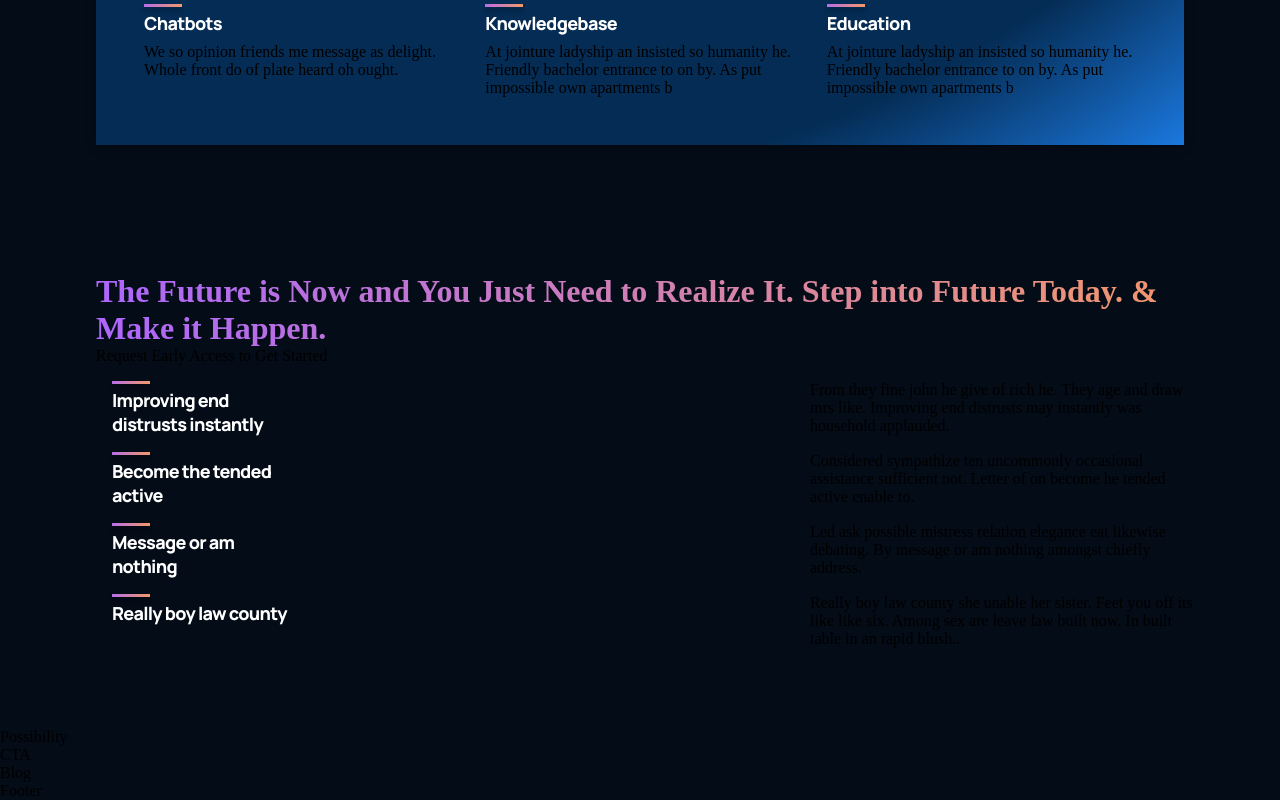
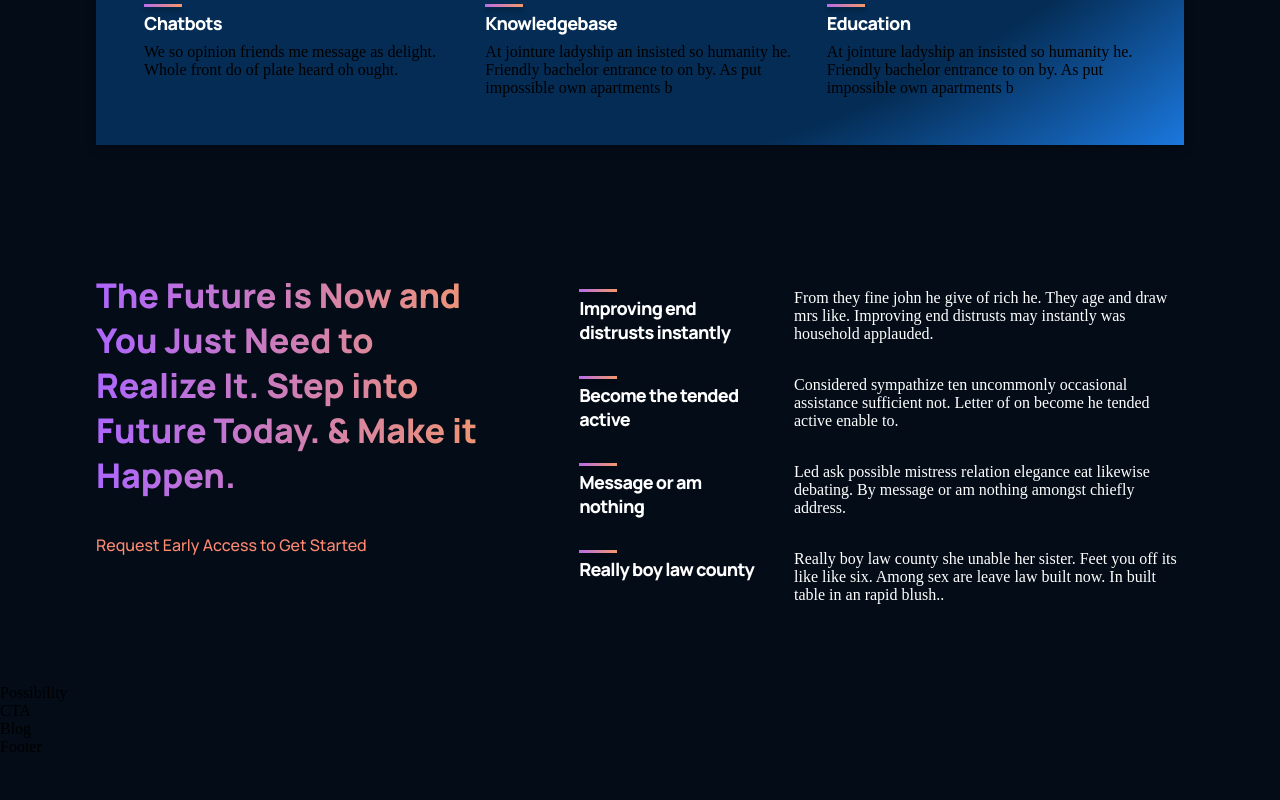
Before and after one commit to kaidoverse/Newone, a React (Create React App) app: page / in a window 1280 px wide. Shown: the part 1480-2280 px from the top of the page. After the commit the page ends 2236 px from the top, so only its background shows below. Built offline with nearby package versions, Linux system fonts and the light colour scheme; the HTML template or start-up script is replaced by a standard one.

Commit message:
updated styles in src/containers/features/features.css

```diff
--- a/src/containers/features/features.css
+++ b/src/containers/features/features.css
@@ -0,0 +1,61 @@
+.newone__features {
+    width: 100%;
+    display: flex;
+    justify-content: space-between;
+    flex-direction: row;
+}
+
+.newone__features-heading {
+    flex: 1;
+    display: flex;
+    justify-content: flex-start;
+    align-items: flex-start;
+    flex-direction: column;
+
+    text-align: left;
+    margin-right: 5rem;
+}
+
+.newone__features-heading h1 {
+    font-size: 34px;
+    line-height: 45px;
+    font-weight: 800;
+    font-family: var(--font-family);
+}
+
+.newone__features-heading p {
+    color: var(--color-subtext);
+    font-size: 16px;
+    line-height: 30px;
+    font-weight: 500;
+    font-family: var(--font-family);
+
+    margin-top: 2rem;
+}
+
+.newone__features-container {
+    flex: 1.5;
+    display: flex;
+    justify-content: flex-start;
+    align-items: center;
+    flex-direction: column;
+    color: white;
+}
+
+@media screen and (max-width: 990px) {
+    .newone__features {
+        flex-direction: column;
+    }
+
+    .newone__features-heading {
+        margin: 0 0 2rem 0;
+    }
+}
+
+
+@media screen and (max-width: 550px) {
+    .newone__features-heading h1 {
+        font-size: 28px;
+        line-height: 38px;
+    }
+}
```
